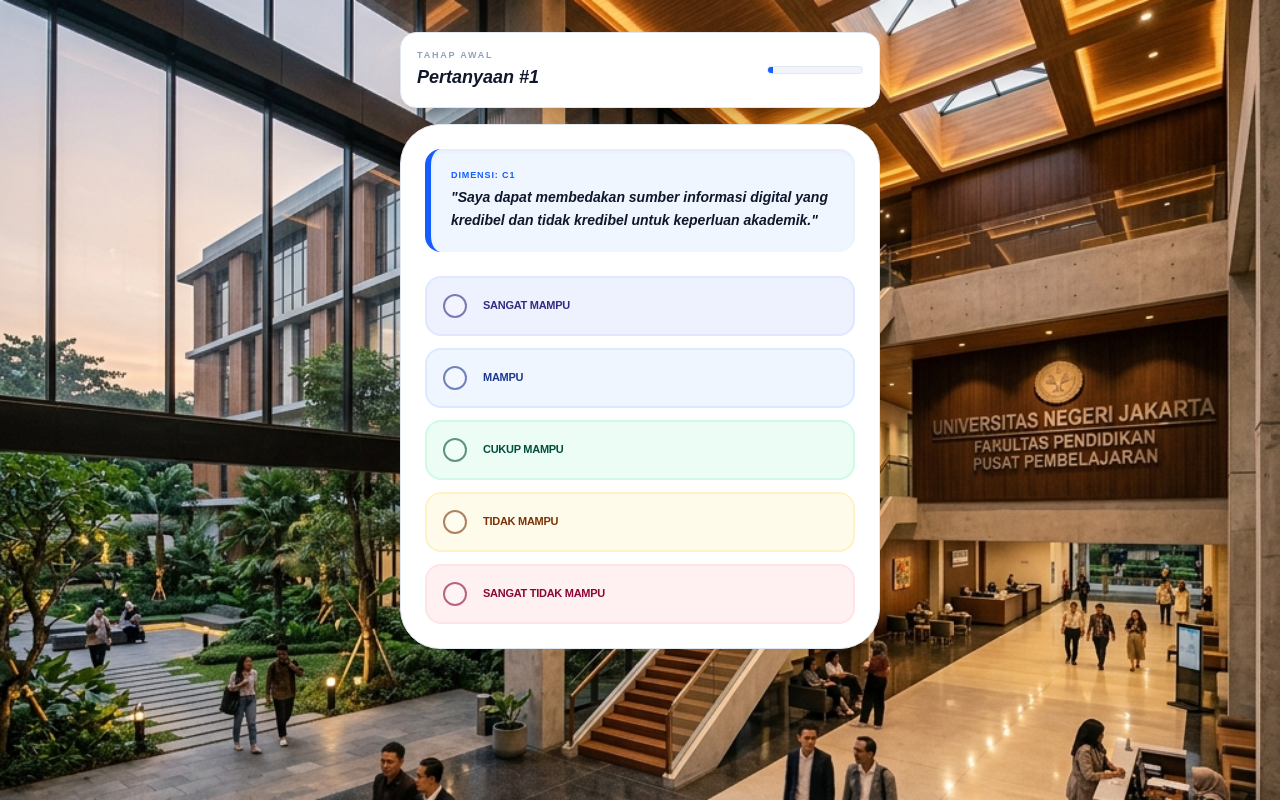
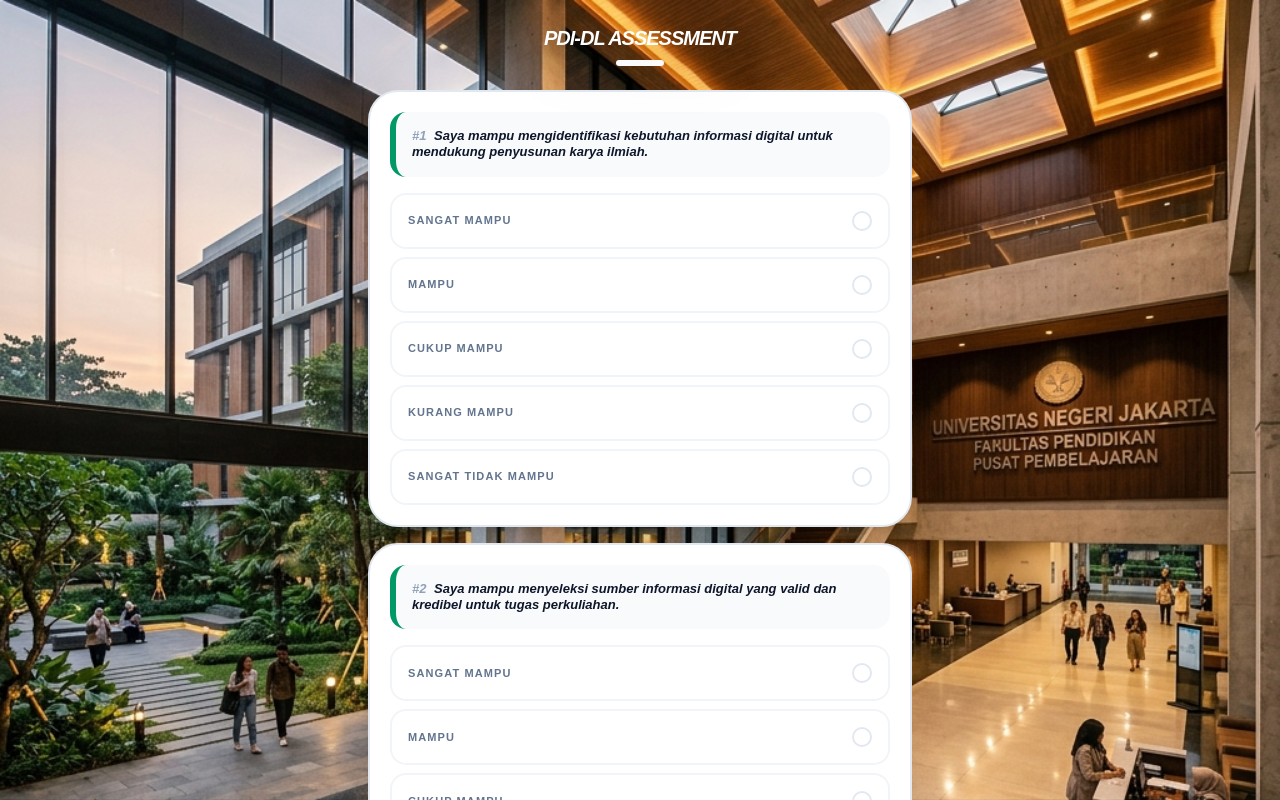
Before and after one commit to cathaleya/web_e-assesment, a Next.js app: page /assessment/preliminary in a window 1280 px wide. Both pictures are taken after a click on the button "SAYA MENGERTI & MULAI". Shown: the top 800 px of the page. Built offline with nearby package versions, Linux system fonts and the light colour scheme.

Commit message:
Fix: Applied force-dynamic to all pages to resolve VPS build timeout issues

```diff
--- a/src/app/admin/page.tsx
+++ b/src/app/admin/page.tsx
@@ -24,6 +24,9 @@ import {
   calculatePearsonCorrelation,
   estimateRaschLogits
 } from "@/lib/psychometrics";
+
+// Menghindari timeout saat build di VPS
+export const dynamic = "force-dynamic";
 
 ChartJS.register(
   RadialLinearScale, PointElement, LineElement, Filler, Tooltip, Legend,
@@ -118,7 +121,6 @@ export default function AdminDashboard() {
       setAssessments(validAssessments);
       setUsers(validUsers);
       processPsychometrics(validAssessments, psychoTab);
-      console.log('Surveys fetched:', surData.length);
     } catch (err) { console.error(err); }
   }, [psychoTab, processPsychometrics]);
 
--- a/src/app/assessment/madel5c/page.tsx
+++ b/src/app/assessment/madel5c/page.tsx
@@ -3,6 +3,9 @@
 import { useState, useEffect, useCallback } from "react";
 import { useRouter } from "next/navigation";
 import { motion, AnimatePresence } from "framer-motion";
+
+// Menghindari timeout saat build di VPS
+export const dynamic = "force-dynamic";
 
 interface Option {
   text: string;
--- a/src/app/assessment/preliminary/page.tsx
+++ b/src/app/assessment/preliminary/page.tsx
@@ -1,180 +1,150 @@
 "use client";
 
-import { useState, useEffect, useCallback } from "react";
+import { useState } from "react";
 import { useRouter } from "next/navigation";
 import { motion, AnimatePresence } from "framer-motion";
 
-interface Option {
-  text: string;
-  score: number;
-}
+// Menghindari timeout saat build di VPS
+export const dynamic = "force-dynamic";
 
-interface Question {
-  question: string;
-  dim: string;
-  text: string;
-  options: Option[];
-}
+const pdiQuestions = [
+  "Saya mampu mengidentifikasi kebutuhan informasi digital untuk mendukung penyusunan karya ilmiah.",
+  "Saya mampu menyeleksi sumber informasi digital yang valid dan kredibel untuk tugas perkuliahan.",
+  "Saya mampu mengorganisasi file-file digital materi kuliah secara sistematis agar mudah dicari.",
+  "Saya mampu berkomunikasi secara sopan dan profesional melalui media digital kepada dosen/rekan.",
+  "Saya mampu berkolaborasi menggunakan platform berbagi dokumen (seperti Google Docs) secara efektif.",
+  "Saya mampu merancang media presentasi atau konten digital untuk mendukung tugas pembelajaran.",
+  "Saya mampu menjaga keamanan data pribadi dan akun akademik saya dari ancaman digital.",
+  "Saya mampu menggunakan teknologi digital untuk menyelesaikan kendala teknis dalam tugas kuliah.",
+];
 
-export default function PreliminaryAssessment() {
-  const [questions, setQuestions] = useState<Question[]>([]);
-  const [currentStep, setCurrentStep] = useState(0);
+const labels = [
+  "Sangat Mampu",
+  "Mampu",
+  "Cukup Mampu",
+  "Kurang Mampu",
+  "Sangat Tidak Mampu"
+];
+
+export default function PreliminaryPage() {
   const [answers, setAnswers] = useState<Record<number, number>>({});
-  const [loading, setLoading] = useState(true);
   const [showInstructions, setShowInstructions] = useState(true);
+  const [isSubmitting, setIsSubmitting] = useState(false);
   const router = useRouter();
 
-  const optionColors = [
-    "bg-indigo-50 border-indigo-100 text-indigo-900",
-    "bg-blue-50 border-blue-100 text-blue-900",
-    "bg-emerald-50 border-emerald-100 text-emerald-900",
-    "bg-amber-50 border-amber-100 text-amber-900",
-    "bg-rose-50 border-rose-100 text-rose-900"
-  ];
+  const handleAnswer = (qIndex: number, value: number) => {
+    setAnswers({ ...answers, [qIndex]: value });
+  };
 
-  const fetchQuestions = useCallback(async () => {
-    setLoading(true);
-    try {
-      const res = await fetch('/api/questions?type=preliminary', { cache: 'no-store' });
-      const data = await res.json();
-      if (Array.isArray(data) && data.length > 0) {
-        setQuestions(data);
-      } else {
-        console.error("Data soal preliminary kosong");
-      }
-    } catch (err) {
-      console.error("Gagal ambil soal preliminary:", err);
-    } finally {
-      setLoading(false);
-    }
-  }, []);
+  const isComplete = Object.keys(answers).length === pdiQuestions.length;
 
-  useEffect(() => {
-    fetchQuestions();
-  }, [fetchQuestions]);
-
-  // Urutan dibalik: Sangat Mampu (5) di atas, Sangat Tidak Mampu (1) di bawah
-  const DEFAULT_OPTIONS = [
-    { text: "Sangat Mampu", score: 5 },
-    { text: "Mampu", score: 4 },
-    { text: "Cukup Mampu", score: 3 },
-    { text: "Tidak Mampu", score: 2 },
-    { text: "Sangat Tidak Mampu", score: 1 }
-  ];
-
-  const submitAssessment = useCallback(async (finalAnswers: Record<number, number>) => {
+  const submitPreliminary = async () => {
     const userId = localStorage.getItem("userId");
     if (!userId) return router.push("/login");
-    const totalScore = Object.values(finalAnswers).reduce((a, b) => a + b, 0);
+
+    setIsSubmitting(true);
+    const totalScore = Object.values(answers).reduce((a, b) => a + b, 0);
+
     try {
       await fetch("/api/assessment", {
         method: "POST",
         headers: { "Content-Type": "application/json" },
-        body: JSON.stringify({ userId, type: "PDI-DL", totalScore, answersJson: finalAnswers }),
+        body: JSON.stringify({ userId, type: "PDI-DL", totalScore, answersJson: answers }),
       });
-      router.push("/survey");
-    } catch (err) { console.error(err); }
-  }, [router]);
-
-  const handleAnswer = (score: number) => {
-    if (!questions[currentStep]) return;
-    const newAnswers = { ...answers, [currentStep]: score };
-    setAnswers(newAnswers);
-    setTimeout(() => {
-      if (currentStep < questions.length - 1) {
-        setCurrentStep(currentStep + 1);
-        window.scrollTo(0,0);
+      router.push("/dashboard");
+    } catch (err) {
+      console.error(err);
+      setIsSubmitting(false);
     }
-      else {
-        submitAssessment(newAnswers);
-      }
-    }, 300);
   };
 
-  if (loading) return (
-    <div className="min-h-screen bg-white flex flex-col items-center justify-center p-6 text-center">
-      <div className="w-12 h-12 border-4 border-blue-600 border-t-transparent rounded-full animate-spin mb-4"></div>
-      <p className="font-black text-xs uppercase tracking-widest text-slate-400">Memuat Instrumen PDI-DL...</p>
-    </div>
-  );
+  return (
+    <div className="min-h-screen relative bg-slate-100"
+         style={{
+           backgroundImage: "url('/unj_bg_v2.png')",
+           backgroundSize: 'cover',
+           backgroundPosition: 'center',
+           backgroundAttachment: 'fixed'
+         }}>
 
-  if (questions.length === 0) return (
-    <div className="min-h-screen bg-white flex flex-col items-center justify-center p-6 text-center">
-      <i className="fa-solid fa-triangle-exclamation text-rose-500 text-4xl mb-4"></i>
-      <p className="font-black text-sm uppercase tracking-widest text-slate-900 mb-4">Gagal memuat butir pertanyaan.</p>
-      <button onClick={() => window.location.reload()} className="px-6 py-3 bg-blue-600 text-white rounded-xl font-black text-[10px] uppercase tracking-widest">Coba Lagi</button>
-    </div>
-  );
-
-  return (
-    <div className="min-h-screen relative"
-         style={{ backgroundImage: "url('/unj_bg_v2.png')", backgroundSize: 'cover', backgroundPosition: 'center', backgroundAttachment: 'fixed' }}>
-
-      <main className="relative z-10 max-w-lg mx-auto px-4 py-8">
+      <main className="relative z-10 max-w-xl mx-auto px-4 py-6">
         <AnimatePresence mode="wait">
           {showInstructions ? (
-            <motion.div key="instructions" initial={{ opacity: 0, scale: 0.95 }} animate={{ opacity: 1, scale: 1 }} exit={{ opacity: 0, scale: 0.95 }}
+            <motion.div
+              key="instructions"
+              initial={{ opacity: 0 }} animate={{ opacity: 1 }} exit={{ opacity: 0 }}
               className="bg-white p-8 rounded-[40px] shadow-3xl border border-slate-200"
             >
-              <div className="flex items-center gap-4 mb-6 border-b pb-6">
-                <div className="w-12 h-12 bg-blue-600 rounded-2xl flex items-center justify-center text-white shadow-lg">
-                  <i className="fa-solid fa-info-circle text-2xl"></i>
+              <div className="flex items-center gap-3 mb-6 border-b pb-6">
+                <div className="w-12 h-12 bg-emerald-600 rounded-2xl flex items-center justify-center text-white shadow-lg">
+                  <i className="fa-solid fa-clipboard-check text-2xl"></i>
                 </div>
-                <h1 className="text-2xl font-black text-slate-900 uppercase tracking-tighter leading-tight">Panduan PDI-DL</h1>
+                <div>
+                  <h1 className="text-xl font-black text-slate-900 uppercase tracking-tighter">PDI-DL Index</h1>
+                  <p className="text-[10px] font-bold text-slate-400 uppercase tracking-widest">Self-Assessment Tahap Awal</p>
+                </div>
               </div>
 
               <div className="space-y-4 mb-8">
-                <div className="p-5 bg-blue-50 rounded-2xl border border-blue-100">
-                  <h3 className="text-[11px] font-black text-blue-900 uppercase mb-2 tracking-widest">PENTING:</h3>
-                  <p className="text-[11px] font-bold text-blue-800 leading-relaxed italic mb-3">
-                    &quot;Pilih satu jawaban yang paling mencerminkan tingkat kemampuan Anda saat ini.&quot;
-                  </p>
-                  <p className="text-[11px] font-bold text-slate-600 leading-relaxed bg-white/60 p-3 rounded-xl border border-blue-200 shadow-sm">
-                    <i className="fa-solid fa-lightbulb text-amber-500 mr-2"></i>
-                    Tidak Ada jawaban yang <span className="text-blue-600 underline">absolut benar</span>. Yang terpenting adalah bagaimana Anda mengaplikasikan pemikiran dan pertimbangan profesional dalam mengatasi situasi yang diberikan.
+                <div className="p-4 bg-emerald-50 rounded-2xl border border-emerald-100">
+                  <h3 className="text-[11px] font-black text-emerald-900 uppercase mb-1 tracking-widest">PANDUAN:</h3>
+                  <p className="text-[10px] font-bold text-emerald-800 leading-relaxed italic">
+                    Pilihlah jawaban yang paling menggambarkan kemampuan diri Anda saat ini. Tidak Ada jawaban yang &quot;absolut benar&quot;. Yang terpenting adalah bagaimana Anda mengaplikasikan pemikiran dan pertimbangan profesional dalam mengatasi situasi yang diberikan.
                   </p>
                 </div>
               </div>
 
-              <button onClick={() => setShowInstructions(false)} className="w-full py-5 bg-blue-600 text-white font-black rounded-2xl text-[11px] uppercase tracking-widest shadow-2xl active:scale-95 transition-all">SAYA MENGERTI & MULAI</button>
+              <button onClick={() => setShowInstructions(false)} className="w-full py-5 bg-[#4B5320] text-white font-black rounded-2xl text-[11px] uppercase tracking-widest shadow-2xl active:scale-95 transition-all">SAYA MENGERTI & MULAI</button>
             </motion.div>
           ) : (
-            <motion.div key="assessment" initial={{ opacity: 0, y: 20 }} animate={{ opacity: 1, y: 0 }} className="space-y-4">
-              <div className="bg-white p-4 rounded-2xl border border-slate-200 shadow-xl flex justify-between items-center">
-                <div>
-                   <p className="text-[9px] font-black text-slate-400 uppercase tracking-[0.2em]">Tahap Awal</p>
-                   <span className="text-lg font-black text-slate-900 italic">Pertanyaan #{currentStep + 1}</span>
-                </div>
-                <div className="w-24 h-2 bg-slate-100 rounded-full overflow-hidden border border-slate-200">
-                   <div className="h-full bg-blue-600 transition-all duration-500" style={{ width: `${((currentStep+1)/questions.length)*100}%` }}></div>
-                </div>
+            <motion.div key="preliminary" initial={{ opacity: 0, y: 20 }} animate={{ opacity: 1, y: 0 }} className="space-y-4">
+               <div className="text-center mb-6">
+                  <h2 className="text-xl font-black text-white uppercase drop-shadow-2xl italic tracking-tighter">PDI-DL ASSESSMENT</h2>
+                  <div className="w-12 h-1.5 bg-white mx-auto mt-2 rounded-full shadow-lg"></div>
                </div>
 
-              <div className="bg-white p-6 rounded-[40px] shadow-3xl border border-slate-200">
-                <div className="mb-6 p-5 bg-blue-50 border-l-[6px] border-blue-600 rounded-2xl shadow-inner">
-                   <p className="text-[9px] font-black text-blue-600 uppercase tracking-widest mb-1">Dimensi: {questions[currentStep]?.dim}</p>
-                   <p className="text-[14px] text-slate-900 font-bold leading-relaxed italic">&quot;{questions[currentStep]?.text}&quot;</p>
+               {pdiQuestions.map((q, i) => (
+                 <motion.div key={i} className="bg-white border-2 border-slate-200 p-5 rounded-[30px] shadow-xl">
+                   <div className="mb-4 p-4 bg-slate-50 border-l-[6px] border-emerald-600 rounded-2xl">
+                     <p className="text-[13px] text-slate-900 font-bold leading-tight italic">
+                       <span className="text-slate-400 mr-1">#{i + 1}</span> {q}
+                     </p>
                    </div>
-                <div className="space-y-3">
-                  {(questions[currentStep]?.options || DEFAULT_OPTIONS).map((opt, idx: number) => (
-                    <button key={idx} onClick={() => handleAnswer(opt.score)}
-                      className={`w-full flex items-center gap-4 p-4 rounded-2xl border-2 text-left transition-all ${
-                        answers[currentStep] === opt.score ? "bg-blue-600 border-blue-600 text-white shadow-xl scale-[1.02]" : `${optionColors[idx % optionColors.length]} hover:scale-[1.01]`
+
+                   <div className="space-y-2">
+                     {labels.map((label, idx) => {
+                       const val = 5 - idx;
+                       return (
+                         <button
+                           key={val}
+                           onClick={() => handleAnswer(i, val)}
+                           className={`w-full p-4 rounded-2xl border-2 text-left transition-all flex items-center justify-between ${
+                             answers[i] === val
+                               ? "bg-emerald-600 border-emerald-600 text-white shadow-xl scale-[1.02]"
+                               : "bg-white border-slate-100 text-slate-500 hover:bg-slate-50"
                            }`}
                          >
-                      {/* Tombol Bulat (Radio Style) */}
-                      <div className={`w-6 h-6 rounded-full border-2 flex items-center justify-center shrink-0 transition-all ${
-                        answers[currentStep] === opt.score ? "bg-white border-white" : "bg-white/40 border-current opacity-60"
-                      }`}>
-                         {answers[currentStep] === opt.score && (
-                           <div className="w-2.5 h-2.5 rounded-full bg-blue-600"></div>
-                         )}
+                           <span className="text-[11px] font-black uppercase tracking-widest">{label}</span>
+                           <div className={`w-5 h-5 rounded-full border-2 flex items-center justify-center ${answers[i] === val ? 'border-white' : 'border-slate-200'}`}>
+                              {answers[i] === val && <div className="w-2 h-2 bg-white rounded-full"></div>}
                            </div>
-                      <span className="text-[11px] font-black uppercase tracking-tight leading-tight">{opt.text}</span>
                          </button>
+                       );
+                     })}
+                   </div>
+                 </motion.div>
                ))}
-                </div>
-              </div>
+
+               <button
+                 disabled={!isComplete || isSubmitting}
+                 onClick={submitPreliminary}
+                 className={`w-full py-5 mt-10 rounded-2xl font-black uppercase text-xs tracking-widest transition-all shadow-2xl ${
+                   isComplete && !isSubmitting ? "bg-emerald-600 text-white hover:bg-emerald-700 active:scale-95" : "bg-slate-300 text-slate-500 cursor-not-allowed"
+                 }`}
+               >
+                 {isSubmitting ? "MENGIRIM DATA..." : "SIMPAN & LANJUT KE DASHBOARD"}
+                 {!isSubmitting && <i className="fa-solid fa-arrow-right ml-2"></i>}
+               </button>
             </motion.div>
           )}
         </AnimatePresence>
--- a/src/app/buku-panduan/page.tsx
+++ b/src/app/buku-panduan/page.tsx
@@ -4,6 +4,9 @@ import React, { useRef, useState, useEffect } from "react";
 import HTMLFlipBook from "react-pageflip";
 import { useRouter } from "next/navigation";
 import Image from "next/image";
+
+// Menghindari timeout saat build di VPS
+export const dynamic = "force-dynamic";
 
 // Teks Monograf (Disederhanakan untuk Flipbook)
 const BOOK_PAGES = [
--- a/src/app/dashboard/page.tsx
+++ b/src/app/dashboard/page.tsx
@@ -13,6 +13,9 @@ import {
   Legend,
 } from "chart.js";
 import { motion, AnimatePresence } from "framer-motion";
+
+// Menghindari timeout saat build di VPS
+export const dynamic = "force-dynamic";
 
 ChartJS.register(RadialLinearScale, PointElement, LineElement, Filler, Tooltip, Legend);
 
--- a/src/app/login/page.tsx
+++ b/src/app/login/page.tsx
@@ -2,6 +2,9 @@
 
 import { useState } from "react";
 import { useRouter } from "next/navigation";
+
+// Menghindari timeout saat build di VPS
+export const dynamic = "force-dynamic";
 
 export default function LoginPage() {
   const [name, setName] = useState("");
--- a/src/app/page.tsx
+++ b/src/app/page.tsx
@@ -10,6 +10,9 @@ const FlipBookSection = dynamic(() => import("./components/FlipBookSection"), {
   ssr: false,
   loading: () => <div className="text-white font-black animate-pulse py-20 text-center">MEMUAT PANDUAN...</div>
 });
+
+// Menghindari timeout saat build di VPS
+export const dynamic = "force-dynamic";
 
 export default function Home() {
   const router = useRouter();
--- a/src/app/survey/page.tsx
+++ b/src/app/survey/page.tsx
@@ -3,6 +3,9 @@
 import { useState } from "react";
 import { useRouter } from "next/navigation";
 import { motion, AnimatePresence } from "framer-motion";
+
+// Menghindari timeout saat build di VPS
+export const dynamic = "force-dynamic";
 
 const susQuestions = [
   "Saya rasa saya akan sering menggunakan sistem ini.",
```
Lines whose indentation alone changed are shown as unchanged.
